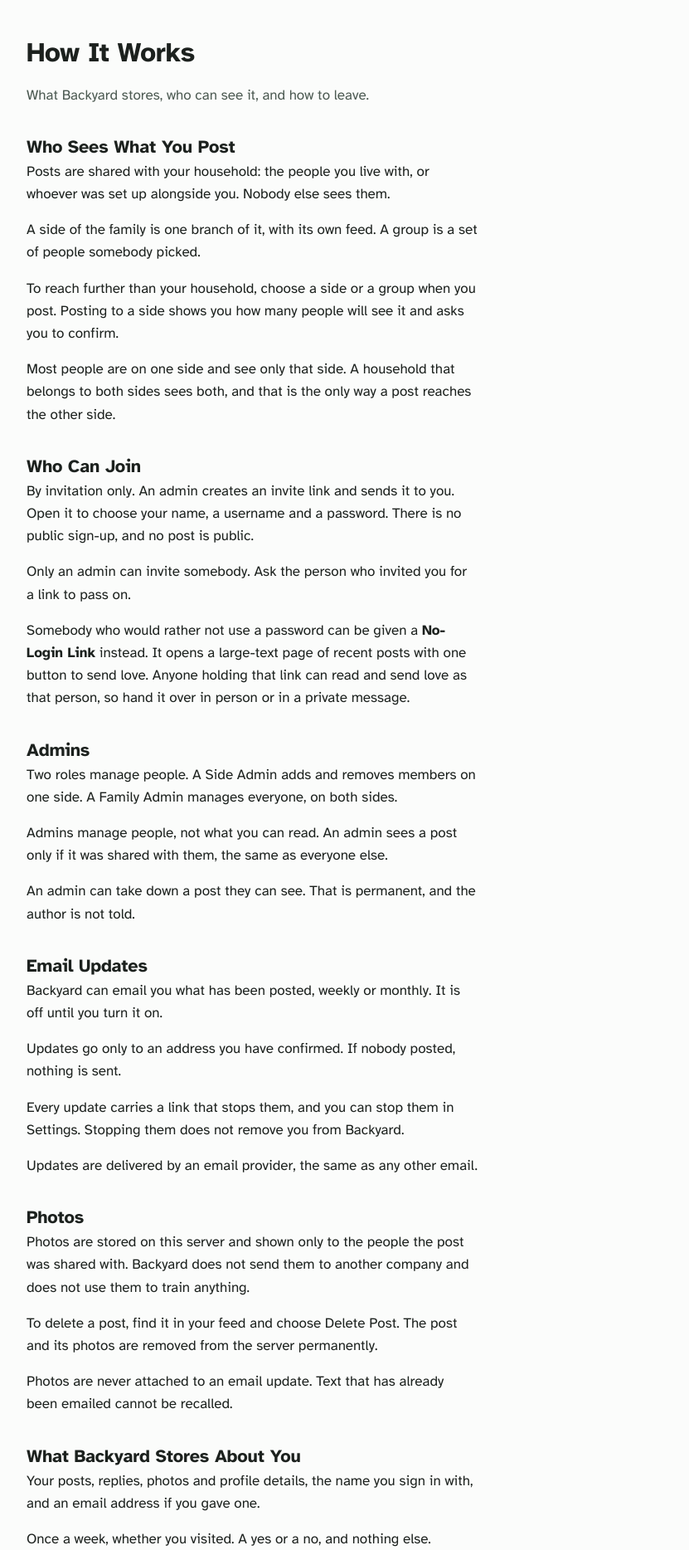
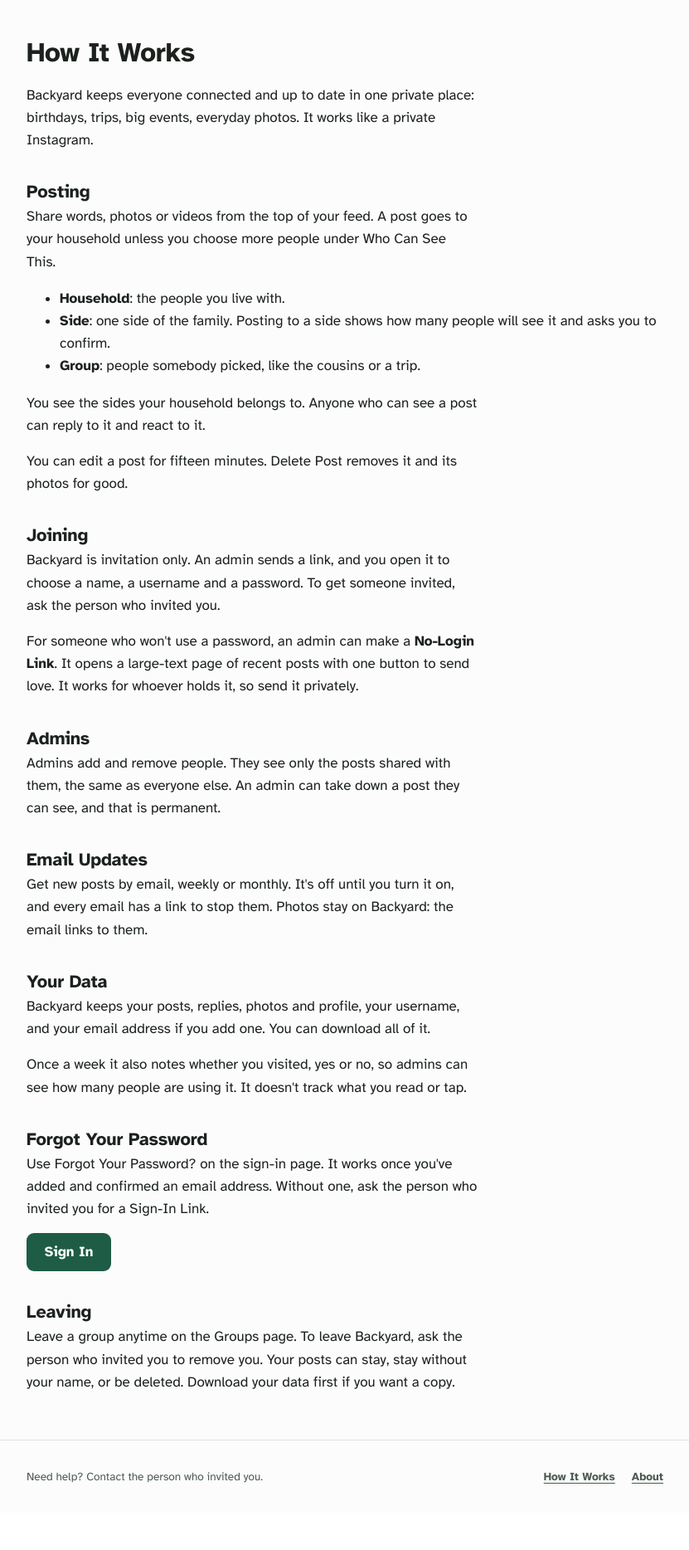
Before and after one commit to AIJSAI/backyard, a Django app: page /how-this-works/ in a window 1280 px wide. Shown: the part 63-1931 px from the top of the page at 83% size, without its empty margins (224-1055 px from the left). After the commit the page ends 1851 px from the top, so only its background shows below. Run offline with Django 5.2, Linux system fonts and the light colour scheme; parts of the project's set-up code (start-up, migrations or seed data) failed here and were passed over.

Commit message:
docs(copy): the long pages say what Backyard is for and sound like a person
How It Works, About and the first welcome screen open on the owner's sentence (keeps
everyone connected and up to date, like a private Instagram) and drop the defences no
invited relative asked for (ads, companies, tracking). How It Works describes a side from
where the reader stands. The rules are added to docs/design/voice.md as the second read.

Co-Authored-By: Claude Fable 5.1 <noreply@anthropic.com>
Claude-Session: https://claude.ai/code/session_01FTBawwCyXutbKxJNT88AJz
Signed-off-by: James Shehan <jas32589@gmail.com>

```diff
--- a/src/core/templates/core/how_it_works.html
+++ b/src/core/templates/core/how_it_works.html
@@ -1,145 +1,110 @@
 {% extends "core/base.html" %}
-{% comment %} The one plain page (owner direction 8). It is three things at once and has to
-   stay all three: the answer to what a relative asks on day one, the family's
-   plain-language privacy note (S-705 / GAP-7 — the yes/no weekly presence is disclosed
-   here, in words, not only in docs/family-privacy-note.md), and the ground the admins'
-   day-one guide stands on.
+{% comment %} The one plain page (owner direction 8): what a relative asks on day one, and
+   the ground the admin guide stands on.
 
-   EVERY CLAIM ON THIS PAGE IS CHECKED AGAINST THE CODE, because a sceptical relative
-   reads it before deciding to join and a sentence that over-promises is worse than no
-   page. The ones that were re-read on 2026-09-19, with what they are checked against:
+   REWRITTEN 2026-09-20 on the owner's read of the shipped page: "AI sloppy ... write it so
+   it sounds natural and there isn't crap. Like saying no ads or not run by a company isn't
+   necessary for my family." The page had been written for a sceptic deciding whether to
+   trust a stranger's product, and its readers are relatives invited by somebody they
+   already trust. So it opens on what Backyard is FOR, in the owner's own words, explains
+   how to use it the way one cousin would tell another, and answers no objection nobody
+   raised (docs/design/voice.md, "Say what it is for"). What stayed is what prevents a real
+   mistake: who sees a post, that a No-Login Link works for whoever holds it, that a
+   delete is for good.
+
+   EVERY CLAIM IS STILL CHECKED AGAINST THE CODE:
 
      posts default to the household               scoping.visible_posts
-     posting to a SIDE asks you to confirm        feed_views.compose, TM-3 (a GROUP does
-                                                  not, which the old wording got wrong)
+     posting to a SIDE asks you to confirm        feed_views.compose, TM-3 (a GROUP does not)
+     you see the sides your household is on       scoping.visible_yards
      an admin sees no more than you do            scoping.visible_posts has no admin path
-     a takedown is silent and permanent           moderation.take_down_post
+     a takedown is permanent                      moderation.take_down_post
      email updates are off until turned on        digesting, DigestSubscription
-     nothing is sent when nothing was posted      digest_send, "an empty window sends
-                                                  nothing at all"
-     photos are never in an email                 core/email/digest.txt links, never
-                                                  attaches — so the old "a copy that
-                                                  already went out" was true of the TEXT
-                                                  and false of the photographs
-     the one per-person datum                     models.MemberWeekPresence
+     photos are never in an email                 core/email/digest.txt links, never attaches
+     the one per-person datum                     models.MemberWeekPresence (S-705 / GAP-7:
+                                                  disclosed here in words, pinned by
+                                                  test_plain_pages.py beside the repo note)
      removal is an admin's act, with a choice     removal.CONTENT_CHOICES
 
-   VOCABULARY IS THE POINT. household, side of the family, No-Login Link, Email Updates —
-   and none of the internal nouns. test_one_word_per_concept.py fails the build if one
-   comes back. "A side of the family" is spelled out ONCE here, where a side is defined;
-   everywhere after it the word is "side". Phone-first: short sections, no nesting, every
-   link a real target the size of a thumb. {% endcomment %}
+   A SIDE IS NEVER DESCRIBED FROM ABOVE. Most readers are on one side and the page says
+   only what is true for them: "you see the sides your household belongs to". The old
+   paragraph about households that belong to both sides explained the other side's
+   existence to people who cannot see it.
+
+   VOCABULARY: household, side, group, No-Login Link, Email Updates, and none of the
+   internal nouns (test_one_word_per_concept.py). Phone-first: short sections, no nesting,
+   every link a real target the size of a thumb. {% endcomment %}
 {% block title %}How It Works{% endblock %}
 {% block body %}
   <h1>How It Works</h1>
-  <p class="muted">What Backyard stores, who can see it, and how to leave.</p>
+  <p>Backyard keeps everyone connected and up to date in one private place: birthdays,
+    trips, big events, everyday photos. It works like a private Instagram.</p>
 
-  <h2>Who Sees What You Post</h2>
-  <p>Posts are shared with your household: the people you live with, or whoever was set up
-    alongside you. Nobody else sees them.</p>
-  <p>A side of the family is one branch of it, with its own feed. A group is a set of
-    people somebody picked.</p>
-  <p>To reach further than your household, choose a side or a group when you post. Posting
-    to a side shows you how many people will see it and asks you to confirm.</p>
-  <p>Most people are on one side and see only that side. A household that belongs to both
-    sides sees both, and that is the only way a post reaches the other side.</p>
+  <h2>Posting</h2>
+  <p>Share words, photos or videos from the top of your feed. A post goes to your
+    household unless you choose more people under Who Can See This.</p>
+  <ul>
+    <li><strong>Household</strong>: the people you live with.</li>
+    <li><strong>Side</strong>: one side of the family. Posting to a side shows how many
+      people will see it and asks you to confirm.</li>
+    <li><strong>Group</strong>: people somebody picked, like the cousins or a trip.</li>
+  </ul>
+  <p>You see the sides your household belongs to. Anyone who can see a post can reply to
+    it and react to it.</p>
+  <p>You can edit a post for fifteen minutes. Delete Post removes it and its photos for
+    good.</p>
 
-  <h2>Who Can Join</h2>
-  <p>By invitation only. An admin creates an invite link and sends it to you. Open it to
-    choose your name, a username and a password. There is no public sign-up, and no post
-    is public.</p>
-  <p>Only an admin can invite somebody. Ask {% if help_contact %}{{ help_contact }}{% else %}the
-    person who invited you{% endif %} for a link to pass on.</p>
-  <p>Somebody who would rather not use a password can be given a <strong>No-Login
-    Link</strong> instead. It opens a large-text page of recent posts with one button to
-    send love. Anyone holding that link can read and send love as that person, so hand it
-    over in person or in a private message.</p>
-  {% comment %} "send love", not "react": that is what the button on the page says, and it
-     is what both admin pages that hand out the link say. The verb was a third word for one
-     object on the one place this link is described to the FAMILY rather than to an admin.
-
-     DECISION 9, MEASURED ON 2026-09-19, and the answer is that NO SENTENCE about held
-     replies belongs on this page. The question was whether an email reply that failed to
-     post can still be read by the Family Admin in the shipped configuration. It cannot:
-     no surface hands anybody an address to reply to — `block.reply_address` is minted in
-     digest_send.py but printed by no template (digest.txt and digest.html carry only
-     "Reply In Backyard" web links) and emailing.send_family_email sets no Reply-To header
-     — and mail sent to any other address dies in inbound.process_inbound at
-     `reply_addresses.resolve`, which raises ReplyAddressInvalid and bounces BEFORE any
-     quarantine row is written. So there is no path by which a relative's words reach the
-     Held Replies page, and a privacy page that discloses a disclosure that cannot happen
-     is a false record, which is worse here than silence. {% endcomment %}
+  <h2>Joining</h2>
+  <p>Backyard is invitation only. An admin sends a link, and you open it to choose a name,
+    a username and a password. To get someone invited, ask {% if help_contact %}{{ help_contact }}{% else %}the
+    person who invited you{% endif %}.</p>
+  {% comment %} "send love", not "react": that is what the button on that page says, and it
+     is what both admin pages that hand out the link say. {% endcomment %}
+  <p>For someone who won't use a password, an admin can make a <strong>No-Login
+    Link</strong>. It opens a large-text page of recent posts with one button to send
+    love. It works for whoever holds it, so send it privately.</p>
 
   <h2>Admins</h2>
-  <p>Two roles manage people. A Side Admin adds and removes members on one side. A Family
-    Admin manages everyone, on both sides.</p>
-  <p>Admins manage people, not what you can read. An admin sees a post only if it was
-    shared with them, the same as everyone else.</p>
-  <p>An admin can take down a post they can see. That is permanent, and the author is not
-    told.</p>
+  <p>Admins add and remove people. They see only the posts shared with them, the same as
+    everyone else. An admin can take down a post they can see, and that is permanent.</p>
 
   <h2>Email Updates</h2>
-  <p>Backyard can email you what has been posted, weekly or monthly. It is off until you
-    turn it on.</p>
-  <p>Updates go only to an address you have confirmed. If nobody posted, nothing is
-    sent.</p>
-  <p>Every update carries a link that stops them, and you can stop them in Settings.
-    Stopping them does not remove you from Backyard.</p>
-  <p>Updates are delivered by an email provider, the same as any other email.</p>
+  <p>Get new posts by email, weekly or monthly. It's off until you turn it on, and every
+    email has a link to stop them. Photos stay on Backyard: the email links to them.</p>
   {% if user.is_authenticated %}
     <p><a class="btn" href="{% url 'digest_settings' %}">Manage Email Updates</a></p>
   {% endif %}
 
-  <h2>Photos</h2>
-  <p>Photos are stored on this server and shown only to the people the post was shared
-    with. Backyard does not send them to another company and does not use them to train
-    anything.</p>
-  <p>To delete a post, find it in your feed and choose Delete Post. The post and its photos
-    are removed from the server permanently.</p>
-  <p>Photos are never attached to an email update. Text that has already been emailed
-    cannot be recalled.</p>
-
-  <h2>What Backyard Stores About You</h2>
-  <p>Your posts, replies, photos and profile details, the name you sign in with, and an
-    email address if you gave one.</p>
-  {% comment %} "One more thing" is a presenter's tic, on the page whose whole value is sounding like
-     it is not performing. The fact stays. {% endcomment %}
-  <p>Once a week, whether you visited. A yes or a no, and nothing else.</p>
-  <p>Backyard does not record what you read, how long you stayed, or what you tapped.
-    There is no per-person activity list. The only numbers anyone can see are totals for a
-    whole side, never one person.</p>
-  <p>There are no ads and no third-party tracking.</p>
-  <p>You can download everything you have posted at any time.</p>
+  <h2>Your Data</h2>
+  <p>Backyard keeps your posts, replies, photos and profile, your username, and your email
+    address if you add one. You can download all of it.</p>
+  {% comment %} S-705 / GAP-7, in one sentence a person will read. The shipped version took
+     a paragraph to say the same thing and then listed what is NOT collected, which is the
+     defence nobody asked for. {% endcomment %}
+  <p>Once a week it also notes whether you visited, yes or no, so admins can see how many
+    people are using it. It doesn't track what you read or tap.</p>
   {% if user.is_authenticated %}
     <p><a class="btn" href="{% url 'export_data' %}">Download Your Data</a></p>
   {% endif %}
 
-  <h2>If You Forget Your Password</h2>
-  <p>If you gave an email address and confirmed it, use Forgot Your Password? on the
-    sign-in page.</p>
-  <p>If you did not, ask {% if help_contact %}{{ help_contact }}{% else %}the person who
-    invited you{% endif %} for a Sign-In Link. Use it once to choose a new password.</p>
-  <p>Adding an email address and confirming it means you can reset your password
-    yourself.</p>
+  <h2>Forgot Your Password</h2>
+  <p>Use Forgot Your Password? on the sign-in page. It works once you've added and
+    confirmed an email address. Without one, ask {% if help_contact %}{{ help_contact }}{% else %}the person who
+    invited you{% endif %} for a Sign-In Link.</p>
   {% if user.is_authenticated %}
     <p><a class="btn" href="{% url 'account_email' %}">Add Your Email Address</a></p>
   {% else %}
     <p><a class="btn" href="{% url 'account_login' %}">Sign In</a></p>
   {% endif %}
 
-  <h2>If You Want To Leave</h2>
-  <p>You can leave a group yourself on the Groups page. A household is managed by an
-    admin.</p>
-  <p>To leave Backyard, ask {% if help_contact %}{{ help_contact }}{% else %}the person who
-    invited you{% endif %} to remove you. They choose whether your posts stay as they are,
-    stay without your name, or are deleted along with their photos. Download your data
-    first if you want a copy.</p>
+  <h2>Leaving</h2>
+  <p>Leave a group anytime on the Groups page. To leave Backyard, ask {% if help_contact %}{{ help_contact }}{% else %}the
+    person who invited you{% endif %} to remove you. Your posts can stay, stay without your
+    name, or be deleted. Download your data first if you want a copy.</p>
 
   {% comment %} SIGNED IN ONLY. The signed-out footer already carries How It Works and
-     About, so this paragraph put a second About link inside one screenful, immediately
-     above a footer holding the first — the orphaned-fragment shape the footer rewrite was
-     called for. A signed-in member's footer carries How It Works and Sign Out and not
-     About, so for them this is the route rather than a repeat. {% endcomment %}
+     About side by side, so a second About link here would be the same link twice on one
+     screen; signed in, the footer swaps About for Sign Out and this is the way there. {% endcomment %}
   {% if user.is_authenticated %}
     <p class="page-action"><a href="{% url 'about' %}">About</a></p>
   {% endif %}
```
Also changed, not shown: docs/design/voice.md (+31 -6 lines), docs/guide/admins-day-one.md (+4 -4 lines), src/core/templates/core/about.html (+12 -17 lines), src/core/templates/core/admins_day_one.html (+5 -5 lines), src/core/templates/core/welcome_what.html (+12 -10 lines), src/core/tests/test_a_stranger_is_told_no_names.py (+1 -1 lines), src/core/tests/test_calm_surfaces.py (+3 -1 lines), src/core/tests/test_onboarding_mobile.py (+1 -1 lines), src/core/tests/test_plain_pages.py (+11 -11 lines), src/core/tests/test_welcome.py (+6 -3 lines), CHANGELOG.md.
